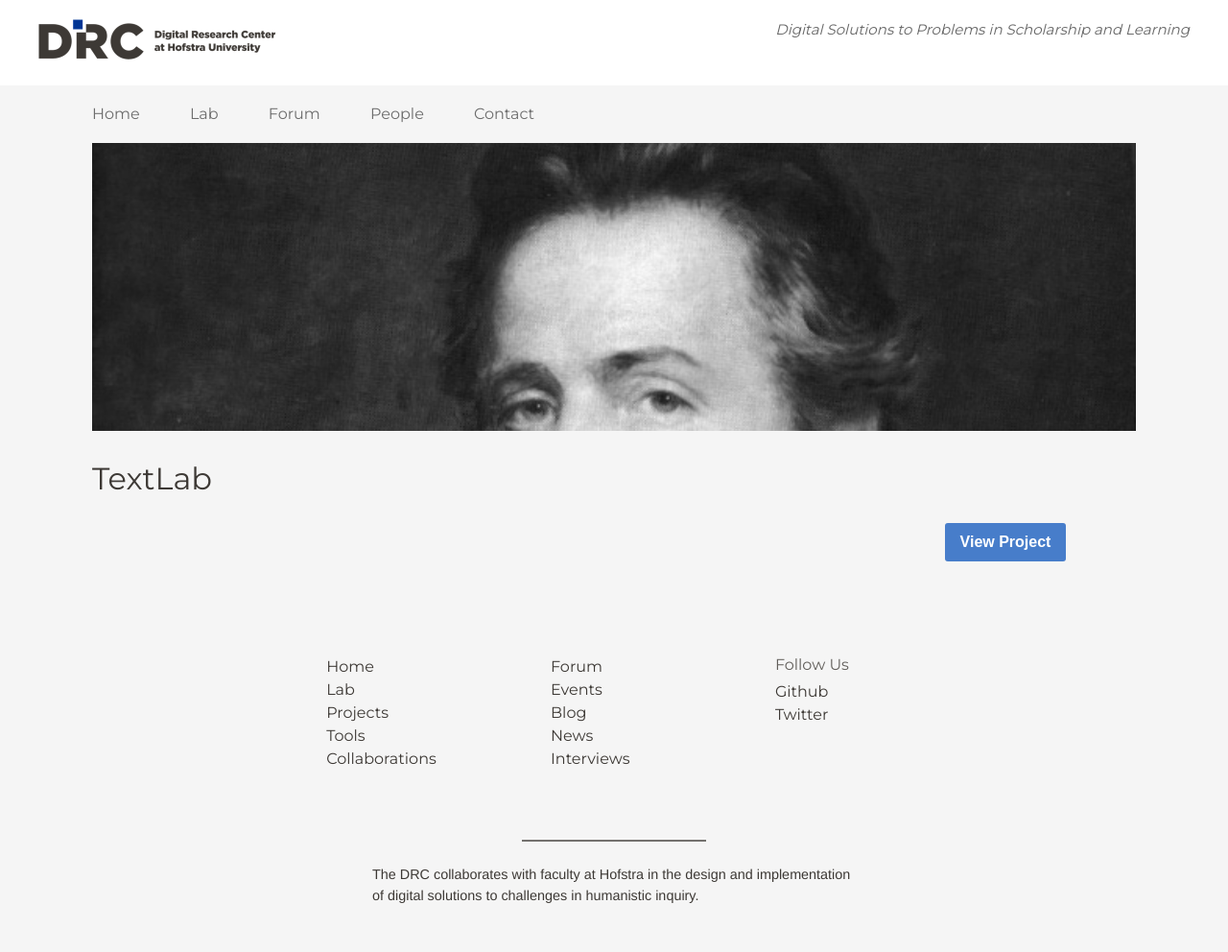
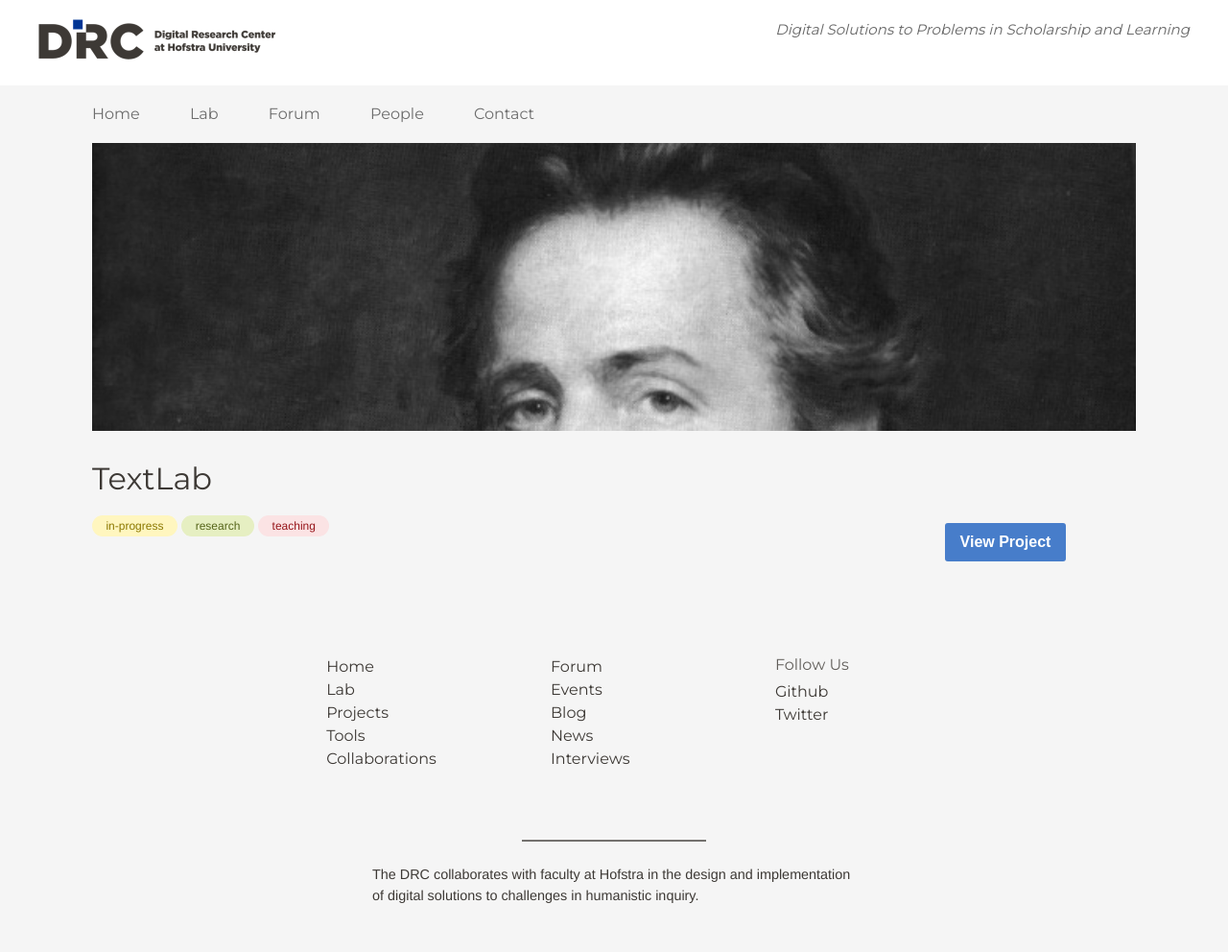
Before and after one commit to hofstra/drc, a Jekyll site: the page built from _posts/2017-03-22-textlab.md, in a window 1280 px wide. Shown: the whole page at 96% size. Built offline with Jekyll 4.4.1, drawn with Linux system fonts in a browser that asks for light colours; nearby versions of some CDN libraries.

Commit message:
Add tags to post page.

```diff
--- a/_layouts/post.html
+++ b/_layouts/post.html
@@ -27,6 +27,12 @@ layout: default
 
 <div class="project-has-people" style="">
 {{ page.content | markdownify }}
+
+<div id="category-badges">
+  {% for tag in page.tags %}
+  <span class="badge-{{ tag }}">{{ tag }}</span>
+  {% endfor %}
+</div>
 </div>
 
 <div class="project-sidebar-people" style="">
```
